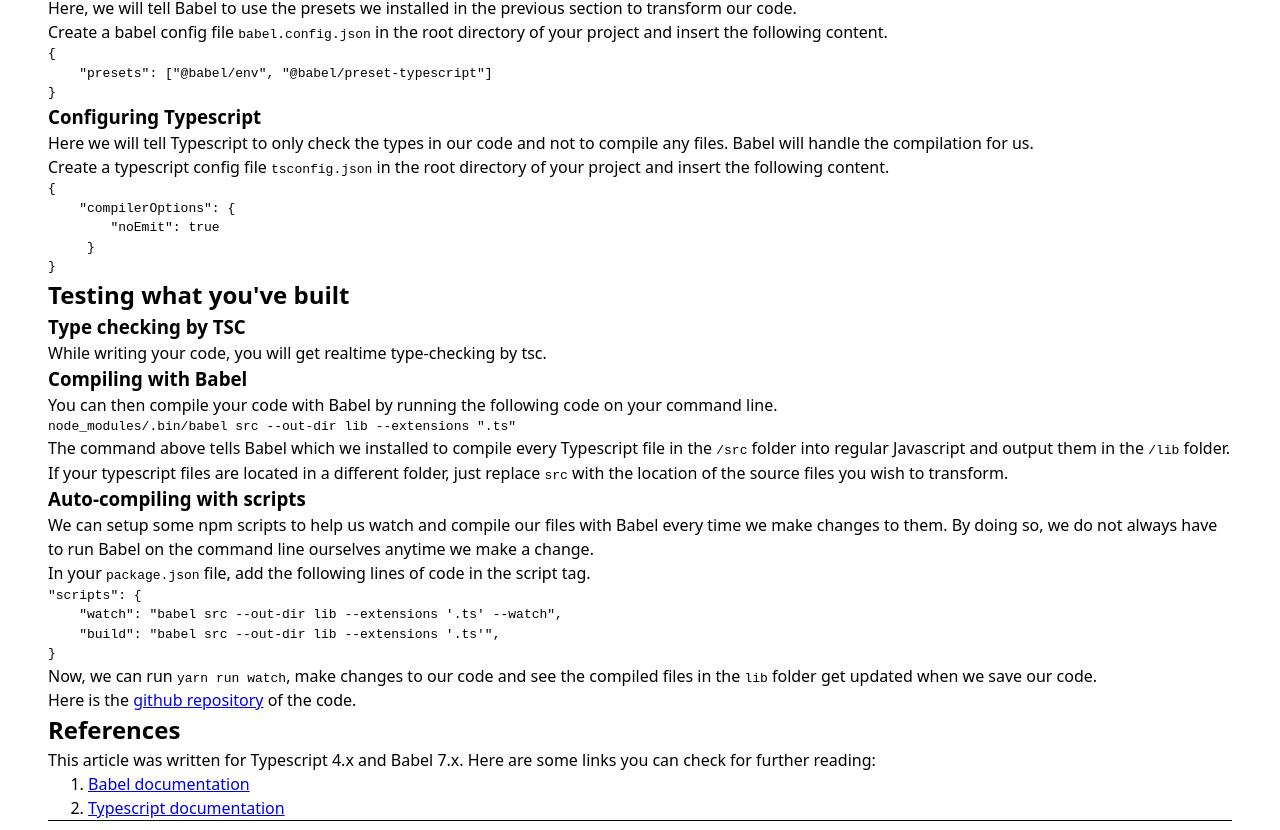
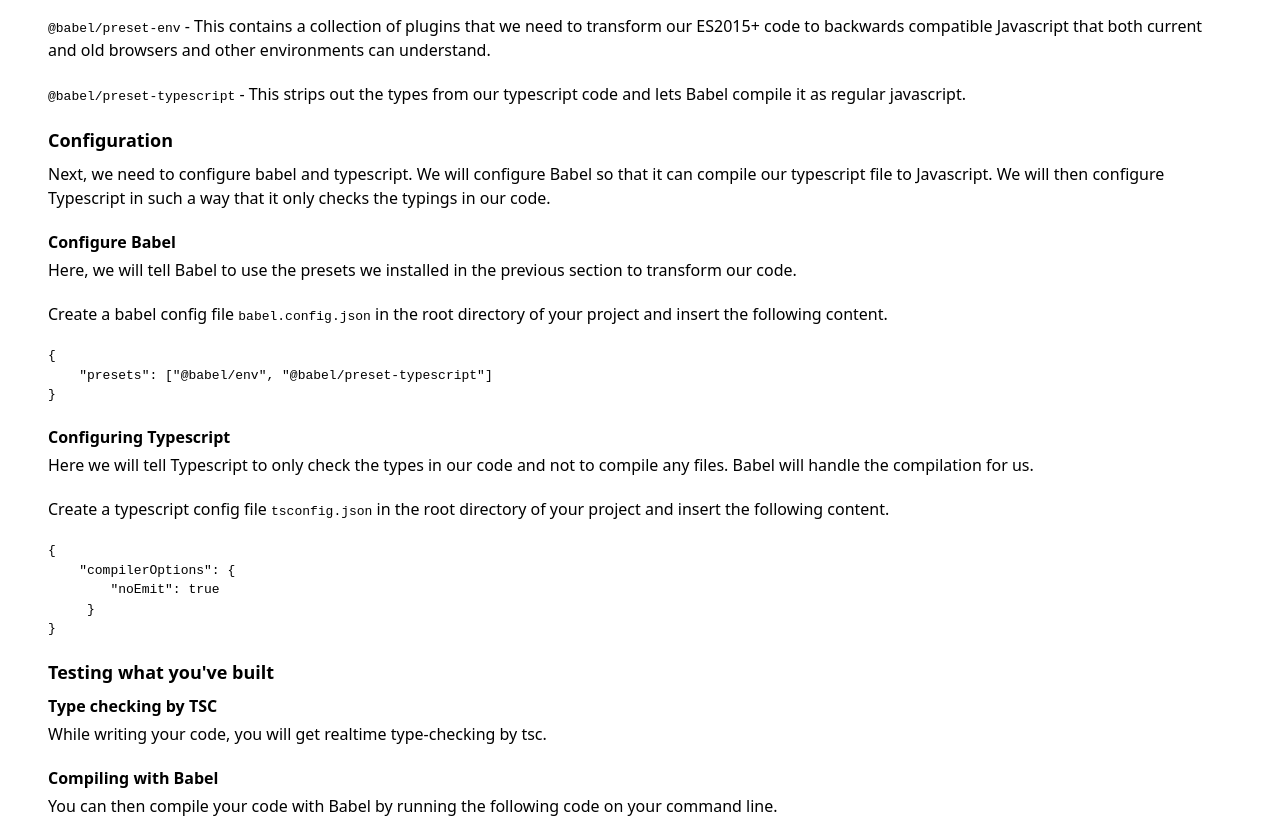
Before and after one commit to benfixit/blog, a Next.js app: page /post/setting-up-babel-and-typescript in a window 1280 px wide. Shown: the part 630-1460 px from the top of the page. Built offline with nearby package versions, Linux system fonts and the light colour scheme.

Commit message:
add styles for markdown

```diff
--- a/app/post/[slug]/page.tsx
+++ b/app/post/[slug]/page.tsx
@@ -9,9 +9,9 @@ export default async function Page({
   const { default: Post } = await import(`@/content/${slug}.mdx`);
 
   return (
-    <main className={styles.page}>
+    <section className={styles.wrapper}>
       <Post />
-    </main>
+    </section>
   );
 }
 
--- a/app/ui/nav.module.css
+++ b/app/ui/nav.module.css
@@ -8,6 +8,7 @@
     position: sticky;
     top: 0;
     background-color: #ffffff;
+    z-index: 1;
 
     h1 {
         a {
--- a/app/ui/page.module.css
+++ b/app/ui/page.module.css
@@ -1,6 +1,36 @@
-.page {
+.wrapper {
+    padding: 24px 0 36px;
+
+    p {
+        margin-bottom: 20px;
+    }
 
     ol, ul {
-        margin-left: 40px;
+        margin: 0 0 20px 20px;
+    }
+
+    h1 {
+        font-size: 20px;
+        margin-bottom: 20px;
+    }
+
+    h2 {
+        font-size: 18px;
+        margin-bottom: 8px;
+    }
+
+    h3 {
+        font-size: 16px;
+        margin-bottom: 4px;
+    }
+
+    pre {
+        margin-bottom: 20px;
+        text-wrap: auto;
+    }
+
+    a {
+        color: #0000EE;
+        text-decoration: none;
     }
 }
```
Also changed, not shown: 1 other file (tests, documents, lock files or other folders).
